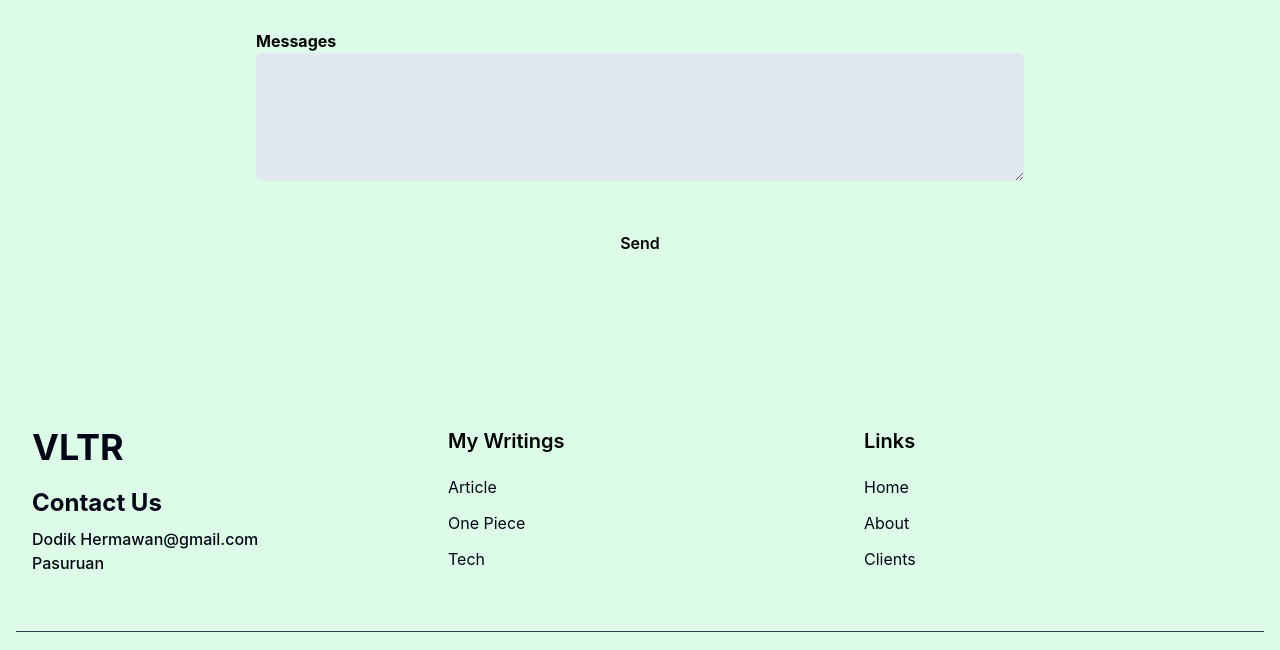
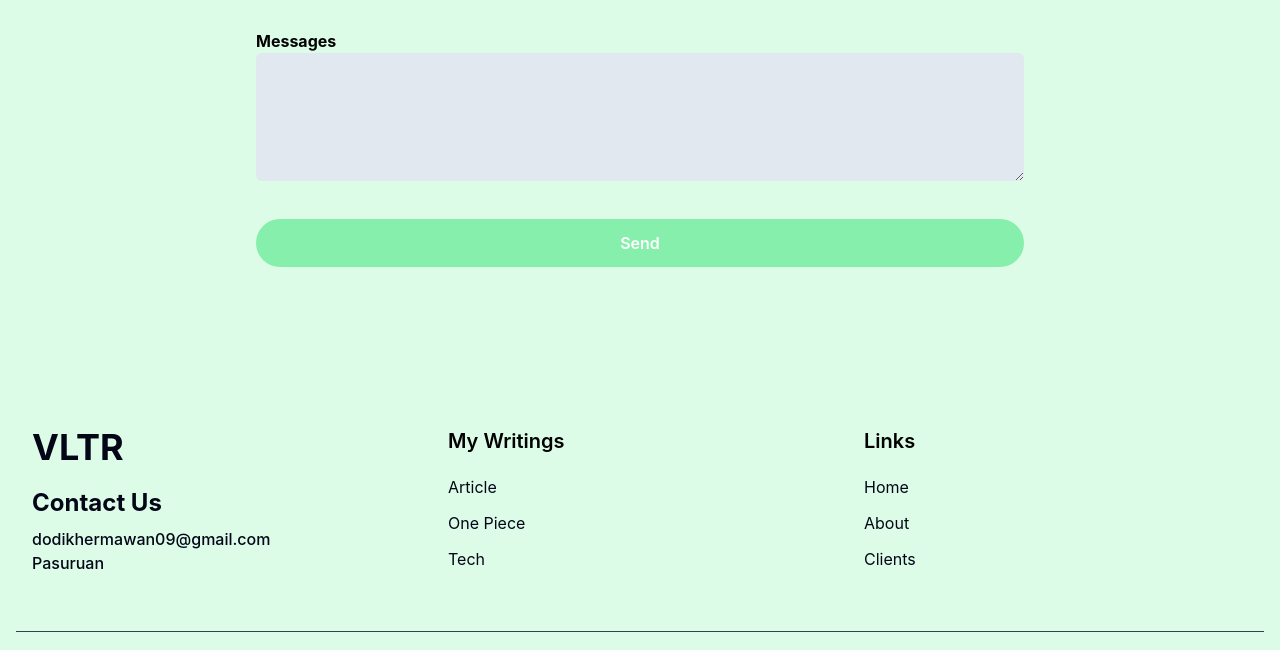
Before and after one commit to Hermawan498/Dodik-Hermawan.github.io, a website: page index.html in a window 1280 px wide. Shown: the part 4414-5064 px from the top of the page. Drawn offline with Linux system fonts and the light colour scheme.

Commit message:
update perbaikan alamat web dan penambahan favicon

```diff
--- a/index.html
+++ b/index.html
@@ -6,6 +6,7 @@
     <meta name="viewport" content="width=device-width, initial-scale=1.0" />
     <link rel="stylesheet" href="src/output.css" />
     <link rel="stylesheet" href="style.css" />
+    <link rel="icon" href="img/logo.ico" type="image/x-icon">
     <title>Portofolio Tailwind CSS</title>
   </head>
   <body class="bg-green-100">
@@ -1222,7 +1223,7 @@
             </p>
           </div>
         </div>
-        <form action="https://hardefarogonondo.github.io/">
+        <form action="https://dodikhermawan.github.io/">
           <div class="w-full px-4 lg:mx-auto lg:w-2/3">
             <div class="mb-8 w-full px-4">
               <label for="name" class="text-dark-charcoal text-base font-bold"
@@ -1258,7 +1259,7 @@
             </div>
             <div class="w-full px-4">
               <button
-                class="bg-umber text-cream w-full rounded-full px-8 py-3 text-base font-semibold transition duration-500 hover:opacity-80 hover:shadow-lg"
+                class="bg-green-300 text-white w-full rounded-full px-8 py-3 text-base font-semibold transition duration-500 hover:opacity-80 hover:shadow-lg"
               >
                 Send
               </button>
@@ -1276,7 +1277,7 @@
           <div class="mb-12 w-full px-4 font-medium text-dark md:w-1/3">
             <h2 class="text-cream mb-5 text-4xl font-bold">VLTR</h2>
             <h3 class="mb-2 text-2xl font-bold">Contact Us</h3>
-            <p>Dodik Hermawan@gmail.com</p>
+            <p>dodikhermawan09@gmail.com</p>
             <p>Pasuruan</p>
           </div>
           <div class="mb-12 w-full px-4 md:w-1/3">
```
Also changed, not shown: img/logo.ico (added), src/output.css.
